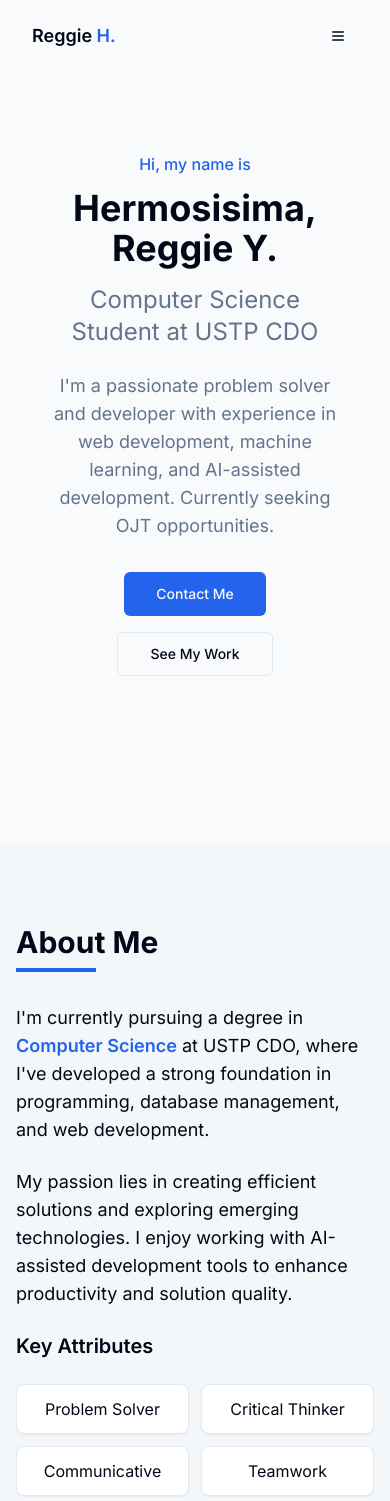
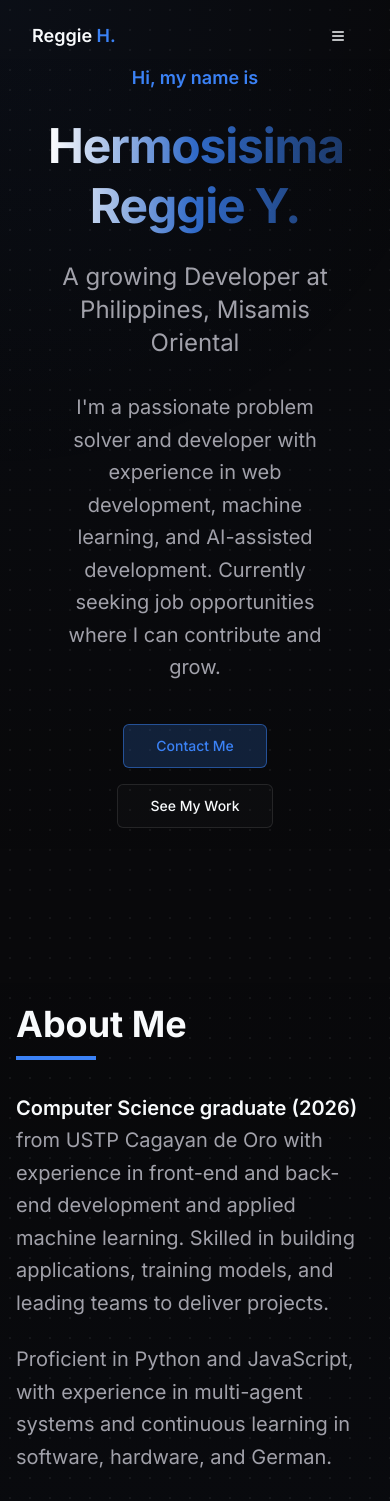
Before and after one commit to DogoeDude/reggies-ai-folio-craft, a React (Vite) app: page / in a window 390 px wide. Shown: the top 1501 px of the page. Built offline with nearby package versions, Linux system fonts and the light colour scheme.

Commit message:
feat: scaffold project structure with portfolio components, cursor effects, and global styles

```diff
--- a/index.html
+++ b/index.html
@@ -1,5 +1,5 @@
 <!DOCTYPE html>
-<html lang="en">
+<html lang="en" class="dark">
   <head>
     <meta charset="UTF-8" />
     <meta name="viewport" content="width=device-width, initial-scale=1.0" />
--- a/src/App.tsx
+++ b/src/App.tsx
@@ -5,6 +5,7 @@ import { QueryClient, QueryClientProvider } from "@tanstack/react-query";
 import { BrowserRouter, Routes, Route } from "react-router-dom";
 import Index from "./pages/Index";
 import NotFound from "./pages/NotFound";
+import CursorGlow from "./components/CursorGlow";
 
 const queryClient = new QueryClient();
 
@@ -13,6 +14,7 @@ const App = () => (
     <TooltipProvider>
       <Toaster />
       <Sonner />
+      <CursorGlow />
       <BrowserRouter>
         <Routes>
           <Route path="/" element={<Index />} />
--- a/src/components/AboutSection.tsx
+++ b/src/components/AboutSection.tsx
@@ -9,36 +9,39 @@ const AboutSection = () => {
     "Teamwork",
     "Time Management",
     "Adaptability",
-    "Resourcefulness",
     "Keen to Details",
     "Project Management",
-    "Self-motivation / Initiative"
+
   ];
 
   return (
-    <section id="about" className="py-20 bg-secondary/50">
-      <div className="container mx-auto px-4">
-        <div className="max-w-3xl mx-auto">
-          <h2 className="text-3xl font-bold mb-2">About Me</h2>
+    <section id="about" className="py-24 relative overflow-hidden">
+      {/* Decorative Background Elements */}
+      <div className="absolute inset-0 pointer-events-none">
+        <div className="absolute inset-0 bg-[radial-gradient(#ffffff15_1px,transparent_1px)] [background-size:20px_20px] opacity-60"></div>
+        <div className="absolute inset-0 bg-gradient-to-b from-transparent via-primary/5 to-transparent opacity-30"></div>
+      </div>
+
+      <div className="container mx-auto px-4 relative z-10">
+        <div className="max-w-4xl mx-auto">
+          <h2 className="text-4xl font-bold mb-3">About Me</h2>
           <div className="h-1 w-20 bg-primary mb-8"></div>
 
           <div className="space-y-6">
-            <p className="text-lg">
-              I'm currently pursuing a degree in <span className="highlight">Computer Science</span> at USTP CDO,
-              where I've developed a strong foundation in programming, database management, and web development.
+            <p className="text-xl text-muted-foreground leading-relaxed">
+              <span className="text-foreground font-semibold">Computer Science graduate (2026)</span> from USTP Cagayan de Oro with experience in front-end and back-end development and applied machine learning. Skilled in building applications, training models, and leading teams to deliver projects.
             </p>
 
-            <p className="text-lg">
-              My passion lies in creating efficient solutions and exploring emerging technologies.
-              I enjoy working with AI-assisted development tools to enhance productivity and solution quality.
+            <p className="text-xl text-muted-foreground leading-relaxed">
+              Proficient in Python and JavaScript, with experience in multi-agent systems and continuous learning in software, hardware, and German.
             </p>
 
-            <h3 className="text-xl font-semibold mt-10 mb-4">Key Attributes</h3>
+            <h3 className="text-3xl font-semibold tracking-tight mt-14 mb-8 text-foreground/90">Key Attributes</h3>
 
             <div className="grid grid-cols-2 md:grid-cols-3 gap-3">
               {qualities.map((quality, index) => (
-                <Card key={index} className="p-3 text-center bg-white hover:shadow-md transition-all">
-                  <p>{quality}</p>
+                <Card key={index} className="p-5 text-center bg-white/[0.02] border-white/5 hover:bg-white/[0.05] hover:border-primary/50 transition-all duration-300 backdrop-blur-sm">
+                  <p className="font-semibold text-lg text-muted-foreground hover:text-foreground transition-colors">{quality}</p>
                 </Card>
               ))}
             </div>
--- /dev/null
+++ b/src/components/CursorGlow.tsx
@@ -0,0 +1,44 @@
+import { useEffect, useState } from "react";
+
+const CursorGlow = () => {
+  const [position, setPosition] = useState({ x: 0, y: 0 });
+  const [isVisible, setIsVisible] = useState(false);
+
+  useEffect(() => {
+    const handleMouseMove = (e: MouseEvent) => {
+      setPosition({ x: e.clientX, y: e.clientY });
+      if (!isVisible) setIsVisible(true);
+    };
+
+    const handleMouseLeave = () => setIsVisible(false);
+    const handleMouseEnter = () => setIsVisible(true);
+
+    window.addEventListener("mousemove", handleMouseMove);
+    document.body.addEventListener("mouseleave", handleMouseLeave);
+    document.body.addEventListener("mouseenter", handleMouseEnter);
+
+
+
+    return () => {
+      window.removeEventListener("mousemove", handleMouseMove);
+      document.body.removeEventListener("mouseleave", handleMouseLeave);
+      document.body.removeEventListener("mouseenter", handleMouseEnter);
+    };
+  }, [isVisible]);
+
+  if (!isVisible) return null;
+
+  return (
+    <>
+      {/* Ambient Spotlight Background Glow */}
+      <div
+        className="pointer-events-none fixed inset-0 z-0 transition-opacity duration-300"
+        style={{
+          background: `radial-gradient(600px circle at ${position.x}px ${position.y}px, hsl(var(--primary) / 0.05), transparent 80%)`,
+        }}
+      />
+    </>
+  );
+};
+
+export default CursorGlow;
--- a/src/components/ExperienceSection.tsx
+++ b/src/components/ExperienceSection.tsx
@@ -1,39 +1,29 @@
 import { Button } from "@/components/ui/button";
-import { Github, Award, Trophy, FileCode, Brain } from "lucide-react";
+import { Github, Award, Trophy, FileCode, Brain, Briefcase } from "lucide-react";
 import { Card, CardContent } from "@/components/ui/card";
 
 const ExperienceSection = () => {
   const projects = [
     {
-      name: "C++ DBMS GUI",
-      description: "A database management system with graphical user interface built with C++.",
-      link: "https://github.com/DogoeDude/C-_DBMS-GUI-"
-    },
-    {
-      name: "Todo App",
-      description: "A task management application to organize and track todos.",
-      link: "https://github.com/DogoeDude/Todo-App"
+      name: "ENHANCED COMPUTATIONAL MODELING OF URBAN EVACUATION",
+      description: "Developed a research-based evacuation simulation using a Mesoscopic Cellular Automaton model, integrating Dijkstra-based routing and hazard penalty functions to optimize path selection under congestion conditions.",
+      link: "#"
     },
     {
       name: "Regex2DFATool",
-      description: "A tool for converting regular expressions to Deterministic Finite Automata.",
+      description: "Developed a tool that generates lexical analyzers (scanners) from regular expressions by converting them into finite automata and producing corresponding scanner code.",
       link: "https://github.com/DogoeDude/Regex2DFATool"
     },
     {
-      name: "NetComs Chat App",
-      description: "A networking communications chat application.",
-      link: "https://github.com/DogoeDude/NetComs_ChatApp"
+      name: "LocalAreaChat",
+      description: "Built a concurrent client-server messaging system using socket programming, supporting real-time bidirectional communication, multi-client handling, and connection management (disconnections and reconnections).",
+      link: "#"
     },
     {
       name: "VisualNote AI",
-      description: "An AI-powered visual note-taking application.",
+      description: "An AI-powered visual note-taking application. Helped with setting up the API's needed for the application to be able to fully function as intended. And also helped with setting up the data base for the application which utilized Supabase.",
       link: "https://github.com/Illamapalooza/visualnote-ai"
-    },
-    {
-      name: "Pet Mood Tracker",
-      description: "A mobile Appplication used to track the Mood, Hunger and health of a Pet.",
-      link: "https://github.com/DogoeDude/pet-pals-mood-tracker"
-    },
+    }
   ];
 
   const achievements = [
@@ -70,30 +60,36 @@ const ExperienceSection = () => {
   ];
 
   return (
-    <section id="experience" className="py-20 bg-secondary/50">
-      <div className="container mx-auto px-4">
-        <div className="max-w-5xl mx-auto">
-          <h2 className="text-3xl font-bold mb-2">Experience</h2>
+    <section id="experience" className="py-24 relative overflow-hidden">
+      {/* Decorative Background Elements */}
+      <div className="absolute inset-0 pointer-events-none">
+        <div className="absolute inset-0 bg-[radial-gradient(#ffffff15_1px,transparent_1px)] [background-size:20px_20px] opacity-60"></div>
+        <div className="absolute inset-0 bg-gradient-to-b from-transparent via-primary/5 to-transparent opacity-30"></div>
+      </div>
+
+      <div className="container mx-auto px-4 relative z-10">
+        <div className="max-w-6xl mx-auto">
+          <h2 className="text-4xl font-bold mb-3">Experience</h2>
           <div className="h-1 w-20 bg-primary mx-auto mb-10 md:mx-0"></div>
 
           {/* AI Approach Section */}
           <div className="mb-12">
-            <h3 className="text-2xl font-semibold mb-6 text-center md:text-left">My Approach</h3>
-            <Card className="mb-8 hover:shadow-md transition-all">
+            <h3 className="text-3xl font-semibold mb-8 text-center md:text-left">My Approach</h3>
+            <Card className="mb-8 bg-white/[0.02] border-white/10 hover:bg-white/[0.04] hover:border-primary/50 transition-all duration-500 backdrop-blur-sm">
               <CardContent className="p-6">
                 <div className="flex items-center gap-3 mb-3">
                   <Brain className="h-6 w-6 text-primary" />
-                  <h4 className="font-medium text-lg">AI-Powered Development</h4>
+                  <h4 className="font-semibold text-xl">AI-Powered Development</h4>
                 </div>
-                <p className="text-muted-foreground mb-4">
+                <p className="text-lg text-muted-foreground mb-6 leading-relaxed">
                   I leverage AI tools to enhance my development workflow and productivity. Rather than adhering strictly to traditional
                   approaches, I embrace technological advancements that allow me to work smarter and deliver results faster.
                 </p>
                 <div className="grid grid-cols-1 sm:grid-cols-2 gap-3 mt-4">
-                  <Card className="bg-muted/50">
+                  <Card className="bg-black/20 border-white/5">
                     <CardContent className="p-4">
-                      <h5 className="font-medium mb-2">Benefits</h5>
-                      <ul className="space-y-1 text-sm">
+                      <h5 className="font-semibold text-lg mb-3">Benefits</h5>
+                      <ul className="space-y-2 text-base">
                         <li className="flex items-center gap-2">
                           <span className="h-1.5 w-1.5 rounded-full bg-primary"></span>
                           <span>Accelerated development cycles</span>
@@ -109,10 +105,10 @@ const ExperienceSection = () => {
                       </ul>
                     </CardContent>
                   </Card>
-                  <Card className="bg-muted/50">
+                  <Card className="bg-black/20 border-white/5">
                     <CardContent className="p-4">
-                      <h5 className="font-medium mb-2">Tools Used</h5>
-                      <ul className="space-y-1 text-sm">
+                      <h5 className="font-semibold text-lg mb-3">Tools Used</h5>
+                      <ul className="space-y-2 text-base">
                         <li className="flex items-center gap-2">
                           <span className="h-1.5 w-1.5 rounded-full bg-primary"></span>
                           <span>GitHub Copilot</span>
@@ -137,8 +133,8 @@ const ExperienceSection = () => {
                     </CardContent>
                   </Card>
                 </div>
-                <div className="mt-4 bg-primary/10 p-4 rounded-md">
-                  <p className="text-sm">
+                <div className="mt-4 bg-primary/10 p-5 rounded-lg border border-primary/20 backdrop-blur-sm">
+                  <p className="text-base leading-relaxed">
                     <strong>My Philosophy:</strong> AI tools are designed to make development and research more efficient.
                     I embrace these technologies not as replacements for skill, but as amplifiers that allow me to focus on higher-level
                     problem solving and creative work. By leveraging the latest AI advancements, I can deliver better results more quickly
@@ -149,18 +145,37 @@ const ExperienceSection = () => {
             </Card>
           </div>
 
+          {/* Career Objective Section */}
+          <div className="mb-12">
+            <h3 className="text-3xl font-semibold mb-8 text-center md:text-left">Career Objective</h3>
+            <Card className="hover:shadow-lg transition-all duration-500 border-l-4 border-l-primary bg-gradient-to-r from-primary/10 to-transparent border-t-white/5 border-r-white/5 border-b-white/5 backdrop-blur-sm">
+              <CardContent className="p-6">
+                <div className="flex flex-col md:flex-row md:justify-between md:items-center mb-4">
+                  <h4 className="font-bold text-xl flex items-center gap-3">
+                    <Briefcase className="h-5 w-5 text-primary" />
+                    Seeking Job Opportunities
+                  </h4>
+                  <span className="text-base font-semibold bg-primary/10 text-primary px-4 py-1.5 rounded-full mt-2 md:mt-0">Available Now</span>
+                </div>
+                <p className="text-lg text-muted-foreground leading-relaxed">
+                  As a graduating student, I am actively looking for job opportunities where I can contribute to the company's growth. I am highly motivated, willing to immerse myself in the company's culture, and eager to learn industry-standard development practices. My goal is to apply my foundational skills while adapting to professional environments, ultimately making meaningful contributions to the team's success.
+                </p>
+              </CardContent>
+            </Card>
+          </div>
+
           {/* Achievements Section */}
           <div className="mb-12">
-            <h3 className="text-2xl font-semibold mb-6 text-center md:text-left">Achievements & Activities</h3>
+            <h3 className="text-3xl font-semibold mb-8 text-center md:text-left">Achievements & Activities</h3>
             <div className="grid grid-cols-1 md:grid-cols-2 lg:grid-cols-3 gap-5">
               {achievements.map((achievement, index) => (
-                <Card key={index} className="hover:shadow-md transition-all">
+                <Card key={index} className="bg-white/[0.02] border-white/10 hover:bg-white/[0.04] hover:border-primary/50 transition-all duration-500 backdrop-blur-sm">
                   <CardContent className="p-5">
                     <div className="flex items-center gap-3 mb-2">
                       {achievement.icon}
-                      <h4 className="font-medium">{achievement.title}</h4>
+                      <h4 className="font-semibold text-lg">{achievement.title}</h4>
                     </div>
-                    <p className="text-muted-foreground text-sm">{achievement.description}</p>
+                    <p className="text-muted-foreground text-base">{achievement.description}</p>
                   </CardContent>
                 </Card>
               ))}
@@ -169,45 +184,27 @@ const ExperienceSection = () => {
 
           {/* Projects Section */}
           <div className="mb-12">
-            <h3 className="text-2xl font-semibold mb-6 text-center md:text-left">Projects</h3>
+            <h3 className="text-3xl font-semibold mb-8 text-center md:text-left">Projects</h3>
             <div className="grid grid-cols-1 md:grid-cols-2 gap-5">
               {projects.map((project, index) => (
-                <Card key={index} className="hover:shadow-md transition-all">
-                  <CardContent className="p-5">
+                <Card key={index} className="bg-white/[0.02] border-white/10 hover:bg-white/[0.05] hover:border-primary/50 transition-all duration-500 backdrop-blur-sm flex flex-col h-full group">
+                  <CardContent className="p-5 flex flex-col h-full">
                     <h4 className="font-semibold mb-2 flex items-center gap-2">
-                      <FileCode className="h-4 w-4 text-primary" />
-                      {project.name}
+                      <FileCode className="h-4 w-4 text-primary shrink-0" />
+                      <span className="text-xl">{project.name}</span>
                     </h4>
-                    <p className="text-muted-foreground text-sm mb-3">{project.description}</p>
-                    <Button variant="outline" size="sm" asChild>
-                      <a href={project.link} target="_blank" rel="noopener noreferrer" className="flex items-center gap-2">
-                        <Github className="h-4 w-4" />
-                        View Project
-                      </a>
-                    </Button>
+                    <p className="text-muted-foreground text-base mb-6 flex-grow leading-relaxed">{project.description}</p>
+                    <div className="mt-auto pt-2">
+                      <Button variant="outline" size="sm" asChild className="w-full sm:w-auto bg-white/[0.02] border-white/10 hover:bg-primary/20 hover:text-primary transition-all duration-300">
+                        <a href={project.link} target="_blank" rel="noopener noreferrer" className="flex items-center justify-center gap-2">
+                          <Github className="h-4 w-4" />
+                          {project.link === "#" ? "Private Repository" : "View Project"}
+                        </a>
+                      </Button>
+                    </div>
                   </CardContent>
                 </Card>
               ))}
-            </div>
-          </div>
-
-          {/* GitHub Profile */}
-          <div className="text-center">
-            <div className="p-6 bg-white rounded-lg shadow-sm border max-w-3xl mx-auto">
-              <h3 className="text-xl font-semibold mb-4 flex items-center gap-2 justify-center">
-                <Github className="h-5 w-5 text-primary" />
-                GitHub Profile
-              </h3>
-              <p className="text-muted-foreground mb-6">
-                Explore all my repositories and contributions on GitHub to see my coding style,
-                problem-solving approach, and technical capabilities in action.
-              </p>
-              <Button asChild size="lg" className="gap-2">
-                <a href="https://github.com/DogoeDude" target="_blank" rel="noopener noreferrer">
-                  <Github className="h-4 w-4" />
-                  Visit My GitHub
-                </a>
-              </Button>
             </div>
           </div>
         </div>
--- a/src/components/HeroSection.tsx
+++ b/src/components/HeroSection.tsx
@@ -3,25 +3,31 @@ import { Button } from "@/components/ui/button";
 
 const HeroSection = () => {
   return (
-    <section id="hero" className="min-h-screen flex items-center pt-16 pb-20 px-4">
-      <div className="container mx-auto">
-        <div className="max-w-3xl mx-auto text-center animate-fade-in">
-          <p className="text-primary font-medium mb-3">Hi, my name is</p>
-          <h1 className="text-4xl md:text-5xl lg:text-6xl font-bold mb-4">
+    <section id="hero" className="min-h-screen flex items-center pt-16 pb-20 px-4 relative overflow-hidden">
+      {/* Decorative Background Elements */}
+      <div className="absolute inset-0 pointer-events-none">
+        <div className="absolute inset-0 bg-[radial-gradient(#ffffff15_1px,transparent_1px)] [background-size:20px_20px] opacity-60"></div>
+        <div className="absolute inset-0 bg-gradient-to-b from-transparent via-primary/5 to-transparent opacity-30"></div>
+      </div>
+
+      <div className="container mx-auto relative z-10">
+        <div className="max-w-4xl mx-auto text-center animate-fade-in">
+          <p className="text-primary font-semibold text-lg mb-4">Hi, my name is</p>
+          <h1 className="text-5xl md:text-6xl lg:text-7xl font-extrabold tracking-tight leading-tight py-2 mb-4 bg-clip-text text-transparent bg-gradient-to-r from-white via-primary/80 to-primary/40 animate-fade-in">
             Hermosisima, Reggie Y.
           </h1>
-          <h2 className="text-2xl md:text-3xl text-muted-foreground mb-6">
-            Computer Science Student at USTP CDO
+          <h2 className="text-2xl md:text-3xl text-muted-foreground leading-snug mb-8 max-w-3xl mx-auto">
+            A growing Developer at Philippines, Misamis Oriental
           </h2>
-          <p className="text-lg text-muted-foreground mb-8 max-w-2xl mx-auto">
+          <p className="text-xl text-muted-foreground mb-10 max-w-3xl mx-auto leading-relaxed">
             I'm a passionate problem solver and developer with experience in web development,
-            machine learning, and AI-assisted development. Currently seeking OJT opportunities.
+            machine learning, and AI-assisted development. Currently seeking job opportunities where I can contribute and grow.
           </p>
           <div className="flex flex-wrap justify-center gap-4">
-            <Button asChild size="lg">
+            <Button asChild size="lg" className="bg-primary/20 hover:bg-primary/30 text-primary border border-primary/50 transition-all duration-300">
               <a href="#contact">Contact Me</a>
             </Button>
-            <Button asChild variant="outline" size="lg">
+            <Button asChild variant="outline" size="lg" className="bg-white/[0.02] border-white/10 hover:bg-white/[0.05] transition-all duration-300">
               <a href="#experience">See My Work</a>
             </Button>
           </div>
--- a/src/components/Navbar.tsx
+++ b/src/components/Navbar.tsx
@@ -31,7 +31,7 @@ const Navbar = () => {
     <nav
       className={cn(
         "fixed top-0 w-full z-50 transition-all duration-300 py-4",
-        isScrolled ? "bg-white/90 backdrop-blur-sm shadow-sm" : "bg-transparent"
+        isScrolled ? "bg-background/90 backdrop-blur-sm shadow-sm border-b" : "bg-transparent"
       )}
     >
       <div className="container flex justify-between items-center">
@@ -44,7 +44,7 @@ const Navbar = () => {
             <a
               key={item.name}
               href={item.href}
-              className="px-3 py-2 rounded-md text-sm font-medium text-gray-700 hover:text-primary transition-colors"
+              className="px-3 py-2 rounded-md text-sm font-medium text-foreground/80 hover:text-primary transition-colors"
             >
               {item.name}
             </a>
--- a/src/index.css
+++ b/src/index.css
@@ -37,6 +37,36 @@
     --radius: 0.5rem;
   }
 
+  .dark {
+    --background: 240 10% 3.9%;
+    --foreground: 210 40% 98%;
+
+    --card: 240 10% 3.9%;
+    --card-foreground: 210 40% 98%;
+
+    --popover: 240 10% 3.9%;
+    --popover-foreground: 210 40% 98%;
+
+    --primary: 217.2 91.2% 59.8%;
+    --primary-foreground: 222.2 47.4% 11.2%;
+
+    --secondary: 240 3.7% 15.9%;
+    --secondary-foreground: 210 40% 98%;
+
+    --muted: 240 3.7% 15.9%;
+    --muted-foreground: 240 5% 64.9%;
+
+    --accent: 240 3.7% 15.9%;
+    --accent-foreground: 210 40% 98%;
+
+    --destructive: 0 62.8% 30.6%;
+    --destructive-foreground: 210 40% 98%;
+
+    --border: 240 3.7% 15.9%;
+    --input: 240 3.7% 15.9%;
+    --ring: 217.2 91.2% 59.8%;
+  }
+
   * {
     @apply border-border scroll-smooth;
   }
```
Also changed, not shown: src/components/ContactSection.tsx (+43 -34 lines), src/components/SkillsSection.tsx (+24 -16 lines).
